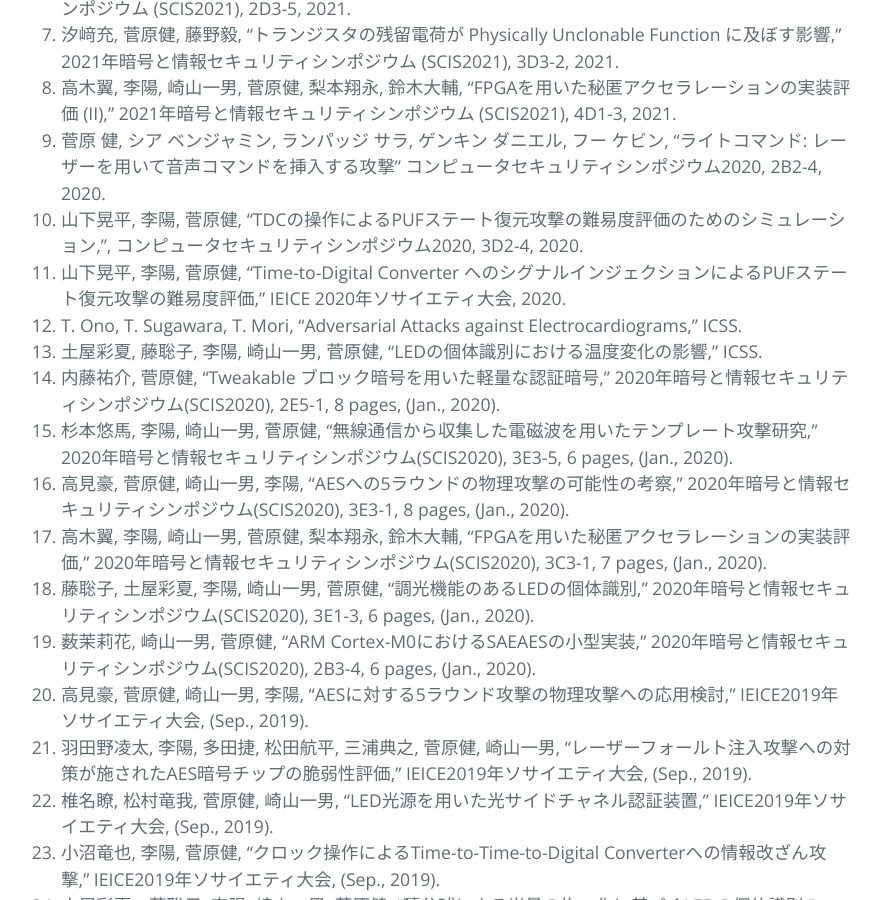
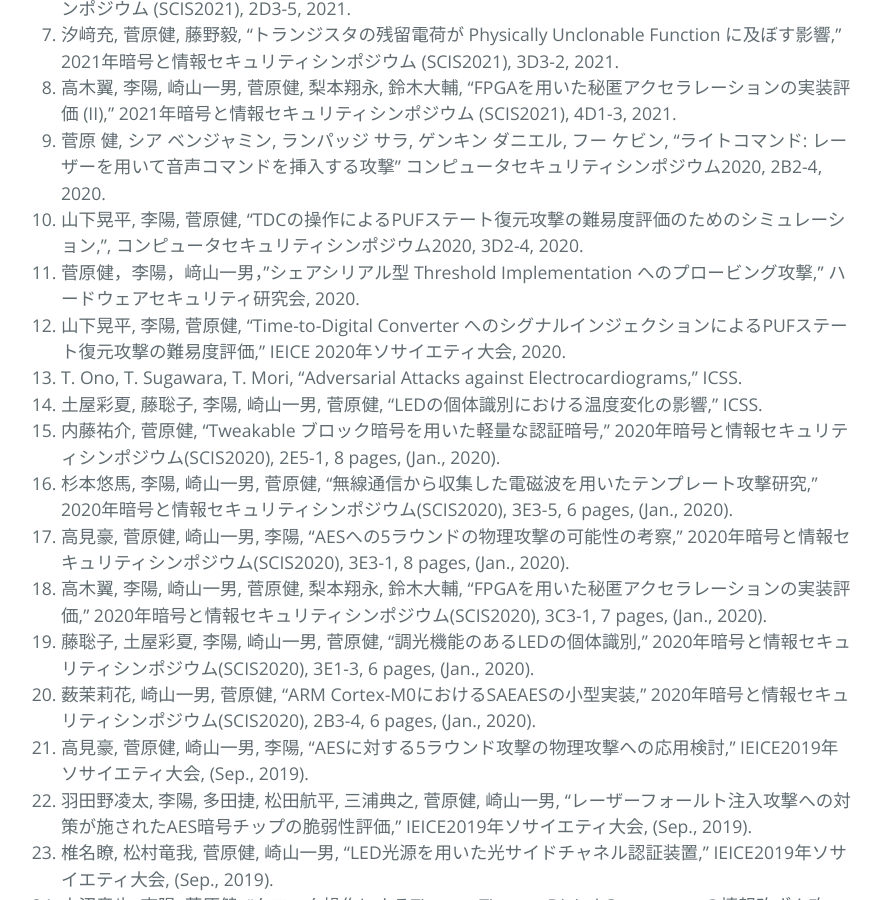
Before and after one commit to sugawara-bbbb/weblab, a Jekyll site: the page built from publication.md, in a window 1280 px wide and 900 px high, scrolled down 6954 px. Shown: the whole window, without its empty margins (203-1085 px from the left). Built offline with Jekyll 4.4.1, drawn with Linux system fonts in a browser that asks for light colours; our own code applies the rules of GitHub Pages for plain Markdown files.

Commit message:
Added an entry to the publication.

```diff
--- a/publication.md
+++ b/publication.md
@@ -106,6 +106,7 @@ layout: default
 1. 高木翼, 李陽, 崎山一男, 菅原健, 梨本翔永, 鈴木大輔, "FPGAを用いた秘匿アクセラレーションの実装評価 (II)," 2021年暗号と情報セキュリティシンポジウム (SCIS2021), 4D1-3, 2021.
 1. 菅原 健, シア ベンジャミン, ランパッジ サラ, ゲンキン ダニエル, フー ケビン,  "ライトコマンド: レーザーを用いて音声コマンドを挿入する攻撃" コンピュータセキュリティシンポジウム2020, 2B2-4, 2020.
 1. 山下晃平, 李陽, 菅原健, "TDCの操作によるPUFステート復元攻撃の難易度評価のためのシミュレーション,", コンピュータセキュリティシンポジウム2020, 3D2-4, 2020.
+1. 菅原健，李陽，﨑山一男，”シェアシリアル型 Threshold Implementation へのプロービング攻撃,” ハードウェアセキュリティ研究会, 2020.
 1. 山下晃平, 李陽, 菅原健, "Time-to-Digital Converter へのシグナルインジェクションによるPUFステート復元攻撃の難易度評価," IEICE 2020年ソサイエティ大会, 2020.
 1. T. Ono, T. Sugawara, T. Mori, "Adversarial Attacks against Electrocardiograms," ICSS.
 1. 土屋彩夏, 藤聡子, 李陽, 崎山一男, 菅原健, "LEDの個体識別における温度変化の影響," ICSS.
```
